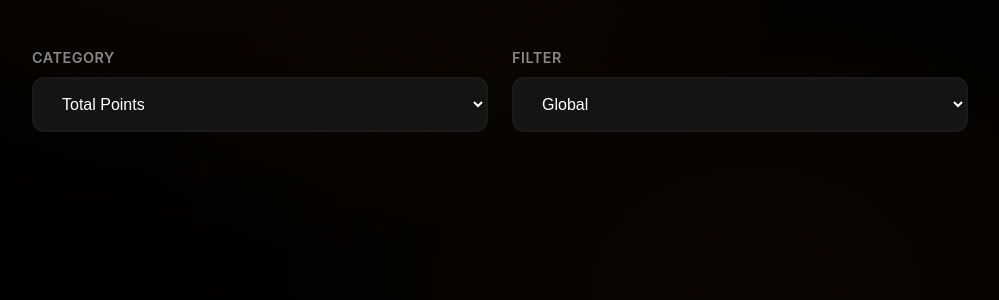
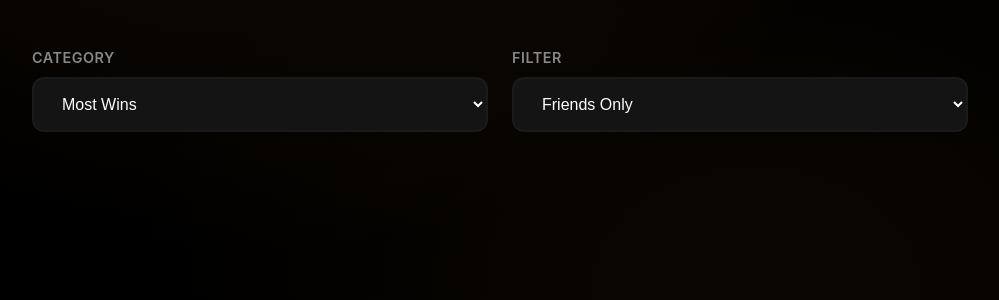
Before and after one commit to poudel2028-coder/siddupower_projecttrue, a FastAPI app: template templates/hall_of_fame.html in a window 1280 px wide. Shown: the part 357-657 px from the top of the page, without its empty margins (140-1139 px from the left). Run offline with FastAPI, Linux system fonts and the light colour scheme; the template is opened without the code that fills it, so the values that code supplies are empty.

Commit message:
Remove global ranking, keep friends-only wins ranking
- Removed Global filter from Hall of Fame, now only Friends Only
- Added Most Wins as default ranking category
- Changed dashboard from Win Rate Rank to Wins Rank
- Updated backend to default to friends-only filter and wins category
- Fixed current user highlighting in Hall of Fame leaderboard

Generated with [Devin](https://devin.ai)

Co-Authored-By: Devin <158243242+devin-ai-integration[bot]@users.noreply.github.com>

```diff
--- a/main.py
+++ b/main.py
@@ -217,27 +217,19 @@ async def home(request: Request, db: Session = Depends(get_db)):
             if friend:
                 friends.append(friend)
 
-    # Calculate user's rank among friends
+    # Calculate user's rank among friends (by wins only)
     all_users = friends + [current_user]
-    sorted_by_points = sorted(all_users, key=lambda u: u.total_points, reverse=True)
-    sorted_by_win_rate = sorted(all_users, key=lambda u: (u.total_wins / u.total_games if u.total_games > 0 else 0), reverse=True)
-
-    user_points_rank = None
-    user_win_rate_rank = None
-
-    for i, user in enumerate(sorted_by_points, 1):
+    sorted_by_wins = sorted(all_users, key=lambda u: u.total_wins, reverse=True)
+
+    user_wins_rank = None
+
+    for i, user in enumerate(sorted_by_wins, 1):
         if user.id == current_user.id:
-            user_points_rank = i
+            user_wins_rank = i
             break
 
-    for i, user in enumerate(sorted_by_win_rate, 1):
-        if user.id == current_user.id:
-            user_win_rate_rank = i
-            break
-
     friend_rankings = {
-        "points_rank": user_points_rank,
-        "win_rate_rank": user_win_rate_rank,
+        "wins_rank": user_wins_rank,
         "total_friends": len(friends)
     }
 
@@ -629,34 +621,29 @@ async def friend_profile(
 @app.get("/hall-of-fame", response_class=HTMLResponse)
 async def hall_of_fame(
     request: Request,
-    category: str = "points",
-    filter_type: str = "global",
-    db: Session = Depends(get_db)
-):
-    current_user = get_current_user(request, db)
-    if not current_user:
-        return RedirectResponse(url="/login", status_code=303)
-
-    # Get all users based on filter
-    if filter_type == "global":
-        users = db.query(User).all()
-    elif filter_type == "friends":
-        friend_ids = [f.friend_id for f in current_user.friendships_sent if f.status == "accepted"]
-        friend_ids += [f.user_id for f in current_user.friendships_received if f.status == "accepted"]
-        friend_ids.append(current_user.id)
-        users = db.query(User).filter(User.id.in_(friend_ids)).all()
-    else:  # city (placeholder for future implementation)
-        users = db.query(User).all()
+    category: str = "wins",
+    filter_type: str = "friends",
+    db: Session = Depends(get_db)
+):
+    current_user = get_current_user(request, db)
+    if not current_user:
+        return RedirectResponse(url="/login", status_code=303)
+
+    # Get all users based on filter (friends only)
+    friend_ids = [f.friend_id for f in current_user.friendships_sent if f.status == "accepted"]
+    friend_ids += [f.user_id for f in current_user.friendships_received if f.status == "accepted"]
+    friend_ids.append(current_user.id)
+    users = db.query(User).filter(User.id.in_(friend_ids)).all()
 
     # Sort based on category
-    if category == "win_percentage":
+    if category == "wins":
+        sorted_users = sorted(users, key=lambda u: u.total_wins, reverse=True)
+    elif category == "win_percentage":
         sorted_users = sorted(users, key=lambda u: (u.total_wins / u.total_games if u.total_games > 0 else 0), reverse=True)
     elif category == "three_pointers":
         sorted_users = sorted(users, key=lambda u: u.total_three_pointers_made, reverse=True)
     elif category == "games_played":
         sorted_users = sorted(users, key=lambda u: u.total_games, reverse=True)
-    else:  # points (default)
-        sorted_users = sorted(users, key=lambda u: u.total_points, reverse=True)
 
     # Calculate user's rank
     user_rank = None
@@ -667,7 +654,7 @@ async def hall_of_fame(
 
     return templates.TemplateResponse("hall_of_fame.html", {
         "request": request,
-        "user": current_user,
+        "current_user": current_user,
         "users": sorted_users,
         "category": category,
         "filter_type": filter_type,
--- a/templates/hall_of_fame.html
+++ b/templates/hall_of_fame.html
@@ -14,7 +14,7 @@
         <div class="filter-group">
             <label>Category</label>
             <select id="category-select" onchange="changeCategory()">
-                <option value="points" {% if category == 'points' %}selected{% endif %}>Total Points</option>
+                <option value="wins" {% if category == 'wins' %}selected{% endif %}>Most Wins</option>
                 <option value="win_percentage" {% if category == 'win_percentage' %}selected{% endif %}>Win Percentage</option>
                 <option value="three_pointers" {% if category == 'three_pointers' %}selected{% endif %}>Most 3-Pointers</option>
                 <option value="games_played" {% if category == 'games_played' %}selected{% endif %}>Most Games Played</option>
@@ -23,7 +23,6 @@
         <div class="filter-group">
             <label>Filter</label>
             <select id="filter-select" onchange="changeFilter()">
-                <option value="global" {% if filter_type == 'global' %}selected{% endif %}>Global</option>
                 <option value="friends" {% if filter_type == 'friends' %}selected{% endif %}>Friends Only</option>
             </select>
         </div>
@@ -35,7 +34,7 @@
         <div class="rank-number">#{{ user_rank }}</div>
         <div class="rank-info">
             <div class="rank-label">Your Rank</div>
-            <div class="rank-name">{{ user.username }}</div>
+            <div class="rank-name">{{ current_user.username }}</div>
         </div>
     </div>
     {% endif %}
@@ -43,7 +42,7 @@
     <!-- Leaderboard -->
     <div class="leaderboard">
         {% for user in users %}
-        <div class="leaderboard-item {% if user.id == user.id %}highlight{% endif %}">
+        <div class="leaderboard-item {% if user.id == current_user.id %}highlight{% endif %}">
             <div class="rank-badge {% if loop.index == 1 %}gold{% elif loop.index == 2 %}silver{% elif loop.index == 3 %}bronze{% endif %}">
                 {{ loop.index }}
             </div>
@@ -52,9 +51,9 @@
                 <div class="player-sport">{{ user.sport|capitalize }}</div>
             </div>
             <div class="player-stats">
-                {% if category == 'points' %}
-                <div class="stat-value">{{ user.total_points }}</div>
-                <div class="stat-label">Points</div>
+                {% if category == 'wins' %}
+                <div class="stat-value">{{ user.total_wins }}</div>
+                <div class="stat-label">Wins</div>
                 {% elif category == 'win_percentage' %}
                 <div class="stat-value">{{ (user.total_wins / user.total_games * 100 if user.total_games > 0 else 0)|round(1) }}%</div>
                 <div class="stat-label">Win Rate</div>
```
Also changed, not shown: templates/dashboard.html (+2 -7 lines).
